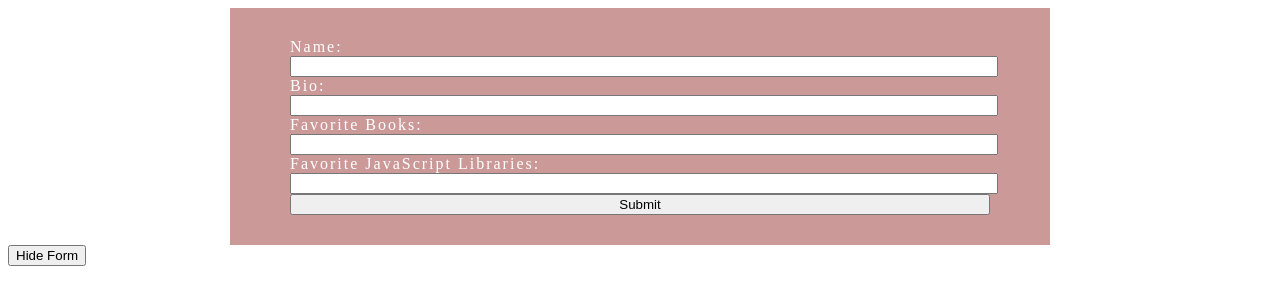
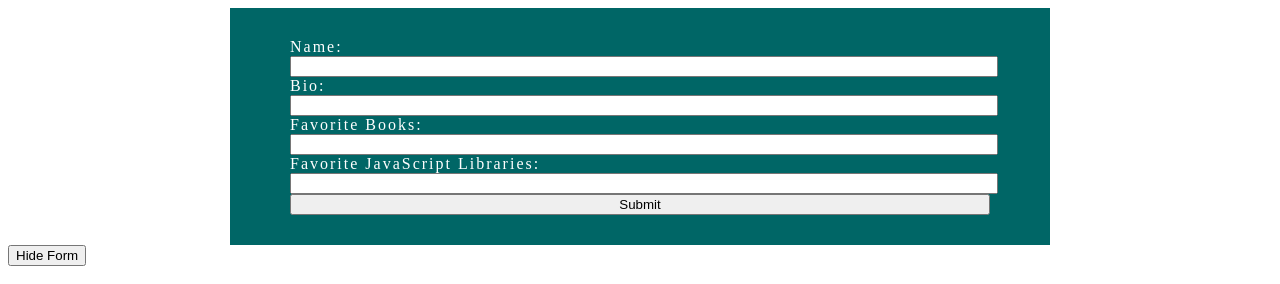
Before and after one commit to LauraZodrow/refactoru-hide-a-form, a plain HTML site: page index.html in a window 1280 px wide. Both pictures are taken after a click on the button "Show Form". Shown: the top 284 px of the page. Drawn offline with nearby package versions, Linux system fonts and the light colour scheme.

Commit message:
another commit

```diff
--- a/main.css
+++ b/main.css
@@ -16,7 +16,7 @@ form {
 	margin-left: auto;
 	margin-right: auto;
 	max-width: 700px;
-	background: #CC9999;
+	background: #006666;
 	padding: 30px 60px;
 }
 
--- a/main.js
+++ b/main.js
@@ -11,7 +11,6 @@ $(document).on('ready', function() {
  		$('form').toggle();
  		$('.show-form').text("Hide Form");
  	});
-
 });
 
 
```
